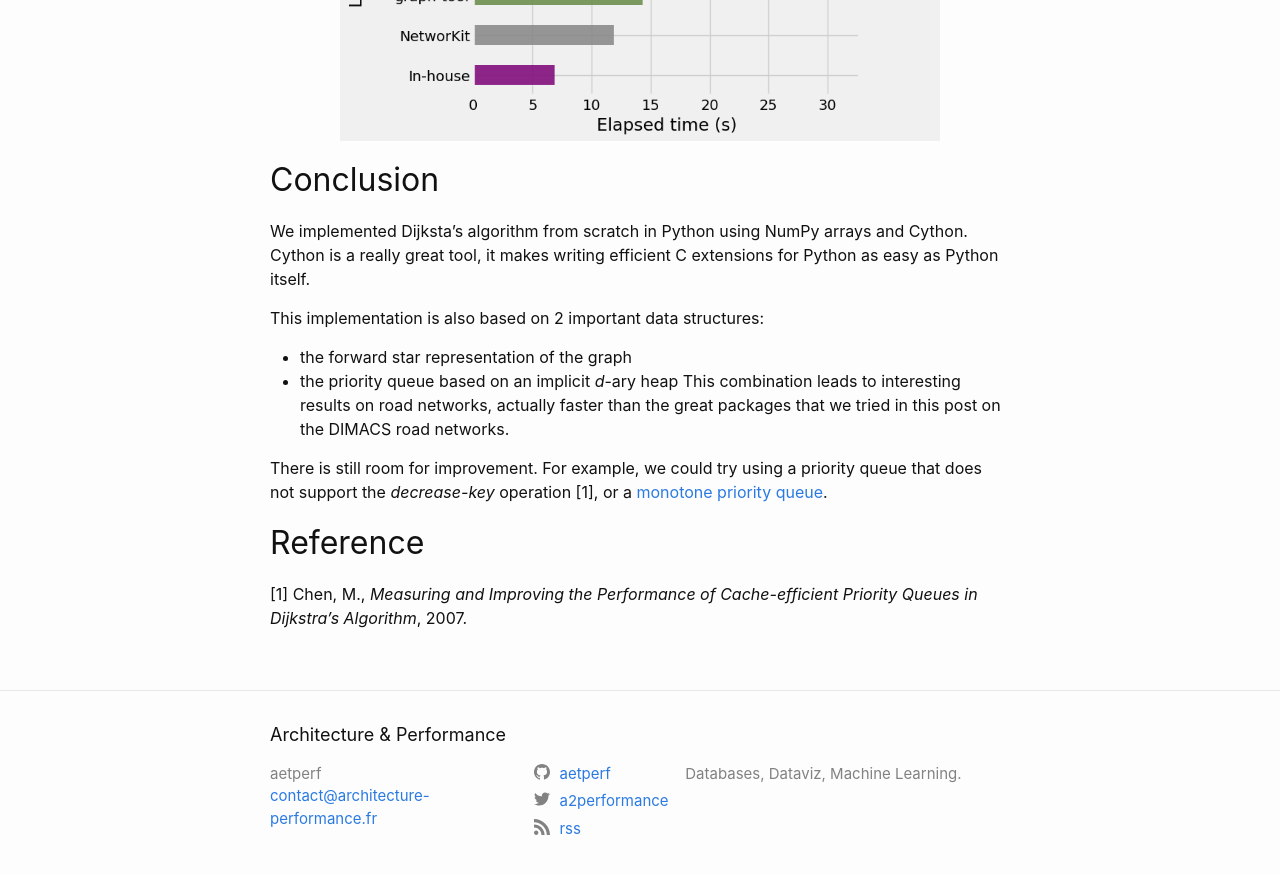
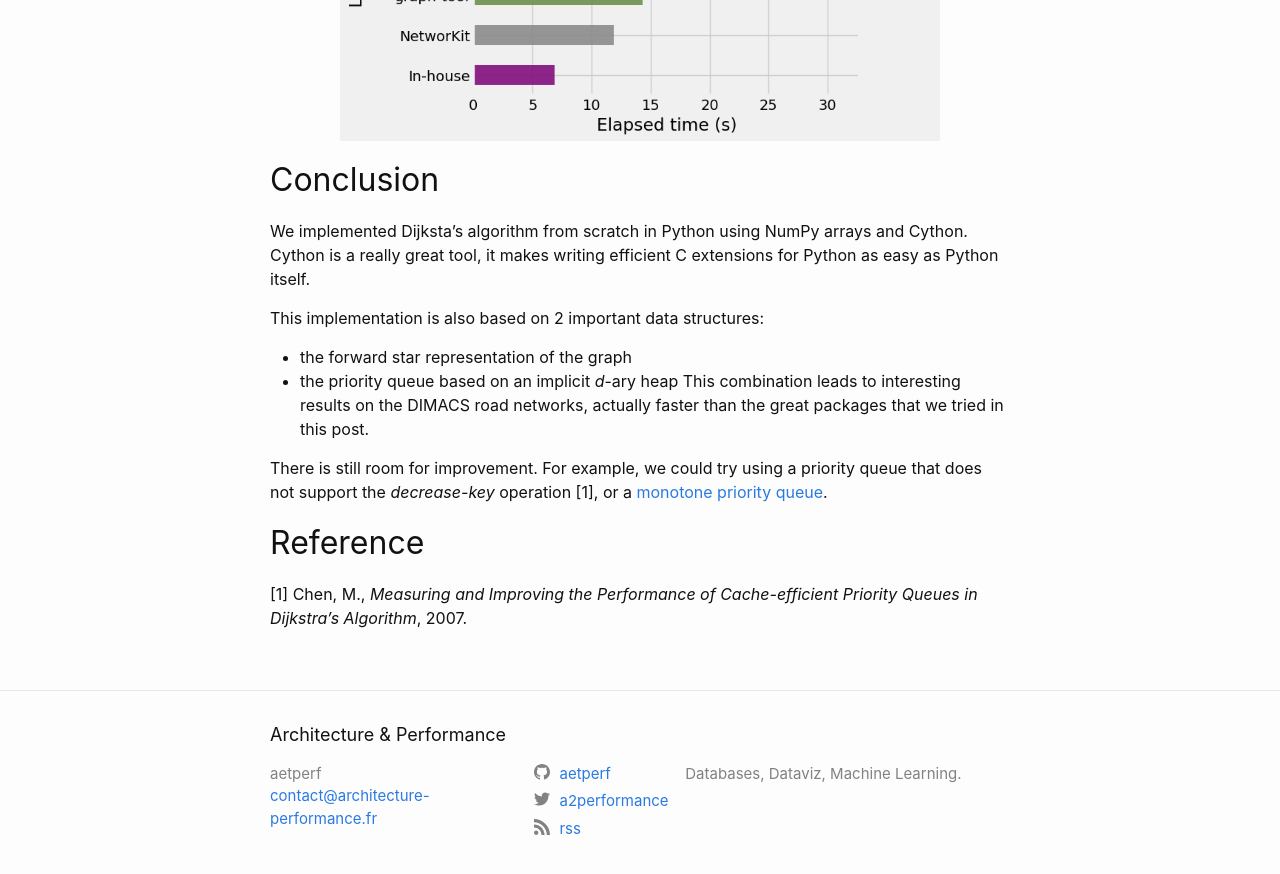
Before and after one commit to aetperf/aetperf.github.io, a Jekyll site: the page built from _posts/2022-12-27-Dijkstra-s-algorithm-in-Cython-part-3-3.md, in a window 1280 px wide and 900 px high, scrolled down 6881 px. Shown: the top 874 px of the window. Built offline with Jekyll 4.4.1, drawn with Linux system fonts in a browser that asks for light colours; comment, search, counter and statistics services are not loaded.

Commit message:
small update

```diff
--- a/_posts/2022-12-27-Dijkstra-s-algorithm-in-Cython-part-3-3.md
+++ b/_posts/2022-12-27-Dijkstra-s-algorithm-in-Cython-part-3-3.md
@@ -230,7 +230,7 @@ We implemented Dijksta's algorithm from scratch in Python using NumPy arrays and
 This implementation is also based on 2 important data structures:
 - the forward star representation of the graph
 - the priority queue based on an implicit *d*-ary heap
-This combination leads to interesting results on road networks, actually faster than the great packages that we tried in this post on the DIMACS road networks.
+This combination leads to interesting results on the DIMACS road networks, actually faster than the great packages that we tried in this post.
 
 There is still room for improvement. For example, we could try using a priority queue that does not support the *decrease-key* operation [1], or a [monotone priority queue](https://en.wikipedia.org/wiki/Monotone_priority_queue).
 
```
